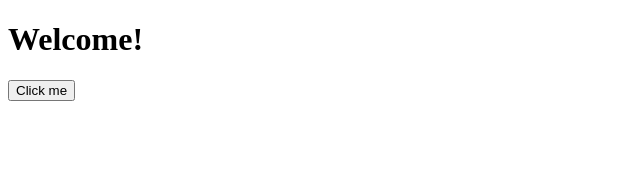
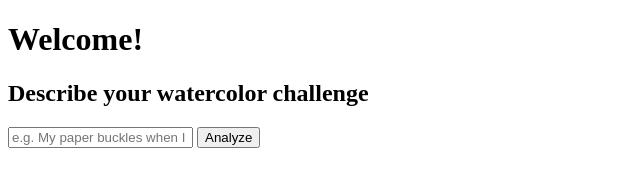
Before and after one commit to CodeDarling/watercolor-coach, a plain HTML site: page index.html in a window 1280 px wide. Shown: the whole page, without its empty margins (0-640 px from the left). Drawn offline with Linux system fonts and the light colour scheme.

Commit message:
Update index.html
Added analyze function and text input area for javascript

```diff
--- a/index.html
+++ b/index.html
@@ -11,7 +11,16 @@
 
 <h1>Welcome!</h1>
 
-<button onclick="sayHello()">Click me</button>
+<h2>Describe your watercolor challenge</h2>
+<input
+    type="text"
+    id="userInput"
+    placeholder="e.g. My paper buckles when I add water..."
+    >
+
+
+<button onclick="analyzeInput()">Analyze</button>
+<p id="result"></p>
 
 <script src="script.js"></script>
 
```
